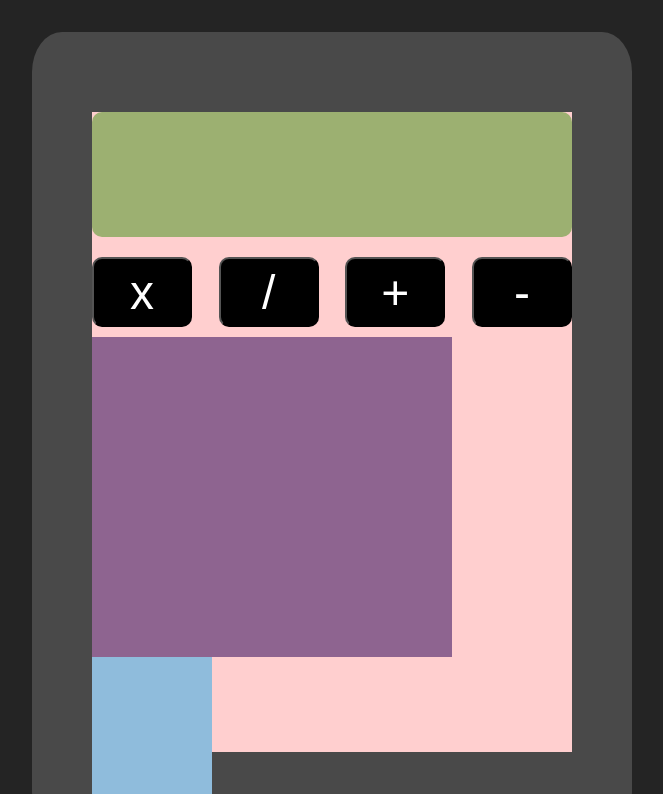
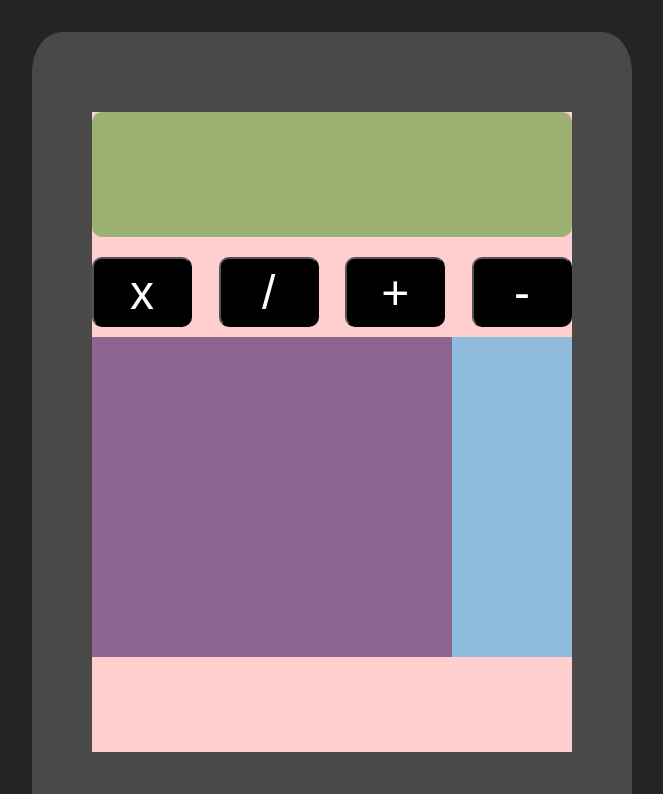
Before and after one commit to TheTallProgrammer/redux-react-calculator, a React (Vite) app: page / in a window 1280 px wide. Shown: the top 794 px of the page, without its empty margins (308-971 px from the left). Built offline with nearby package versions, Linux system fonts and the light colour scheme.

Commit message:
Fixed her flex

```diff
--- a/src/components/Calculator.tsx
+++ b/src/components/Calculator.tsx
@@ -8,16 +8,19 @@ const Calculator = () => {
 
   return (
     <div className={styles.calculatorWrapper}>
-        <div className={styles.contentWrapper}>
-            <div className={styles.screenWrapper}/>
-            <div className={styles.operatorWrapper}>
-              {operators.map((operator: string) => (
-                <OperatorButton key={keyId + 1} operatorSymbol={operator}/>
-              ))}
-            </div>
-            <div className={styles.numbersWrapper}/>
-            <div className={styles.specialOpWrapper}/>
+      <div className={styles.contentWrapper}>
+        <div className={styles.screenWrapper} />
+        <div className={styles.operatorWrapper}>
+          {operators.map((operator: string) => (
+            <OperatorButton key={keyId + 1} operatorSymbol={operator} />
+          ))}
         </div>
+        <div className={styles.middleContentWrapper}>
+          <div className={styles.numbersWrapper} />
+          <div className={styles.specialOpWrapper} />
+        </div>
+
+      </div>
     </div>
   )
 }
--- a/src/styles/Calculator.module.css
+++ b/src/styles/Calculator.module.css
@@ -34,6 +34,12 @@
 
 }
 
+.middleContentWrapper {
+    width: 100%;
+    height: 100%;
+    display: flex;
+}
+
 .numbersWrapper{
     width: 75%;
     height: 50%;
```
